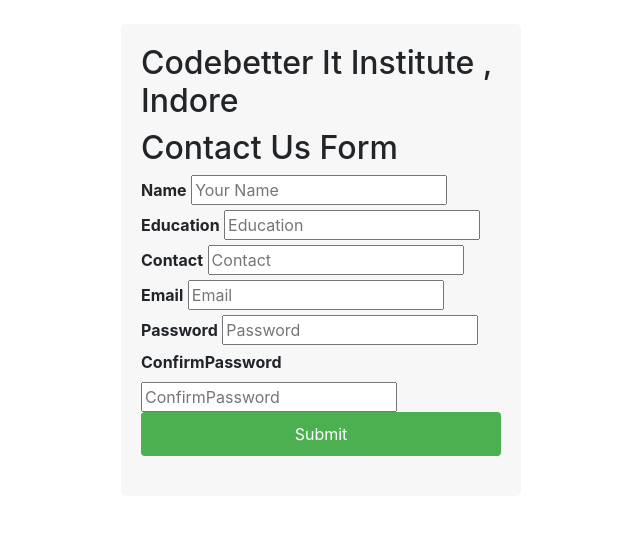
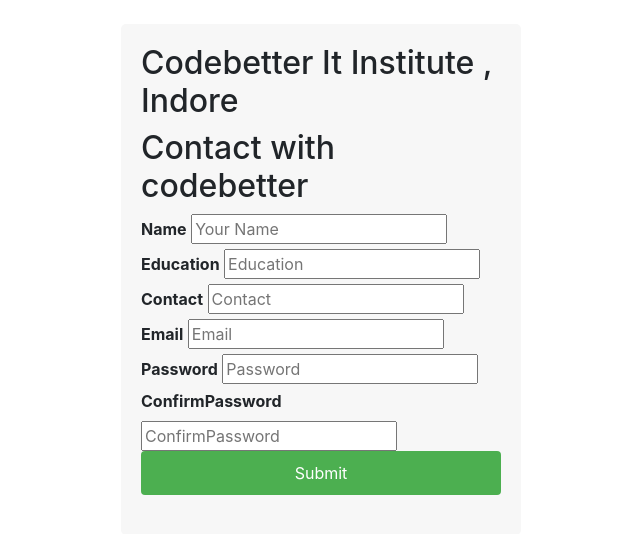
Before and after one commit to ashvinikhadsondni/html-practice-12pm, a plain HTML site: page two.html in a window 1280 px wide. Shown: the whole page, without its empty margins (319-959 px from the left). Drawn offline with nearby package versions, Linux system fonts and the light colour scheme.

Commit message:
head change with cb

```diff
--- a/two.html
+++ b/two.html
@@ -95,7 +95,7 @@
                     <form class="contact-form" action="https://www.gaacindore.edu.in/mailer/skilltest-register.php "
                         method="post">
                         <h2>Codebetter It Institute , Indore</h2>
-                        <h2>Contact Us Form</h2>
+                        <h2>Contact with codebetter</h2>
                         <div className="row">
 
                             <div className="col-lg-6 ">
```
